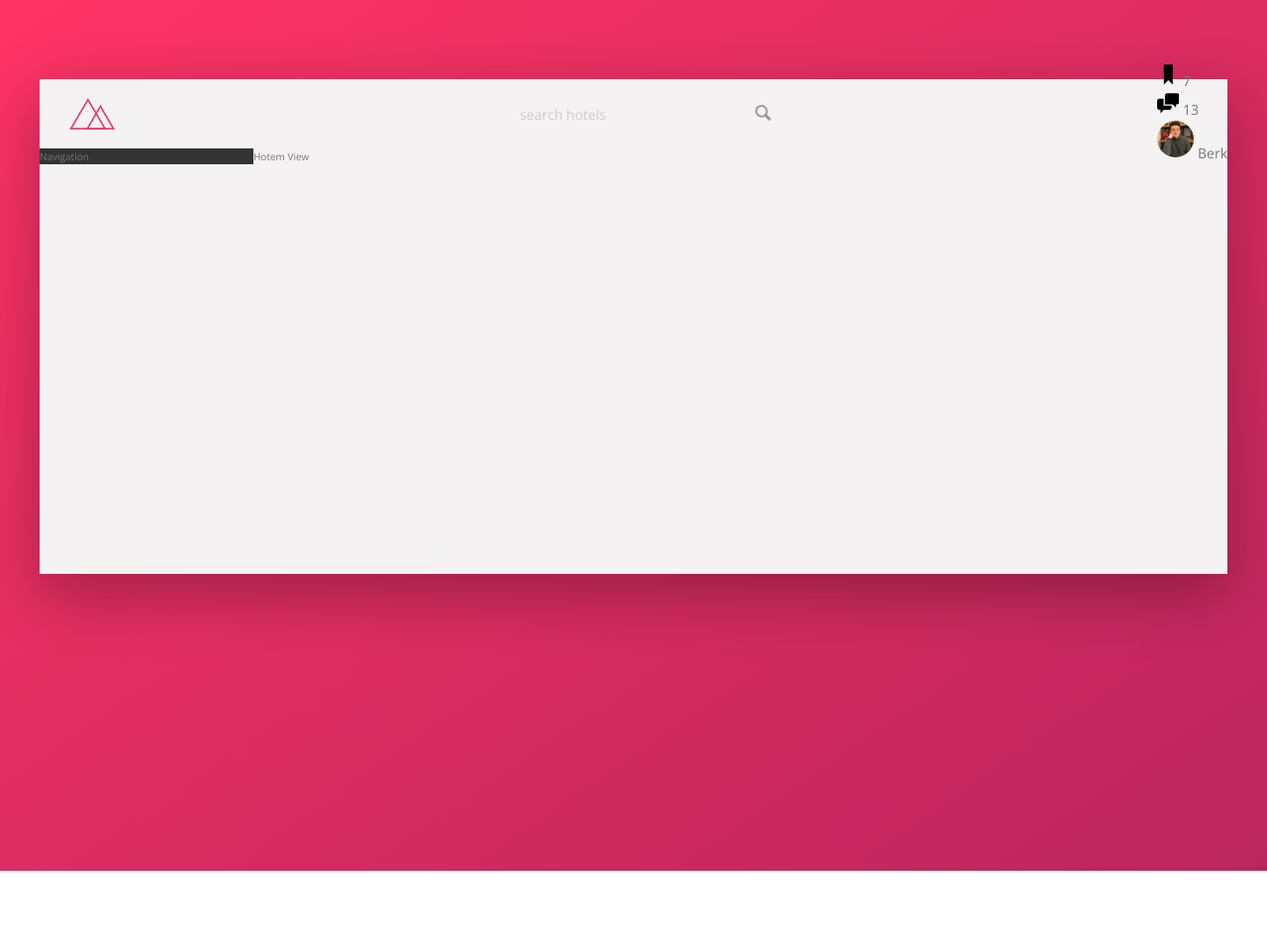
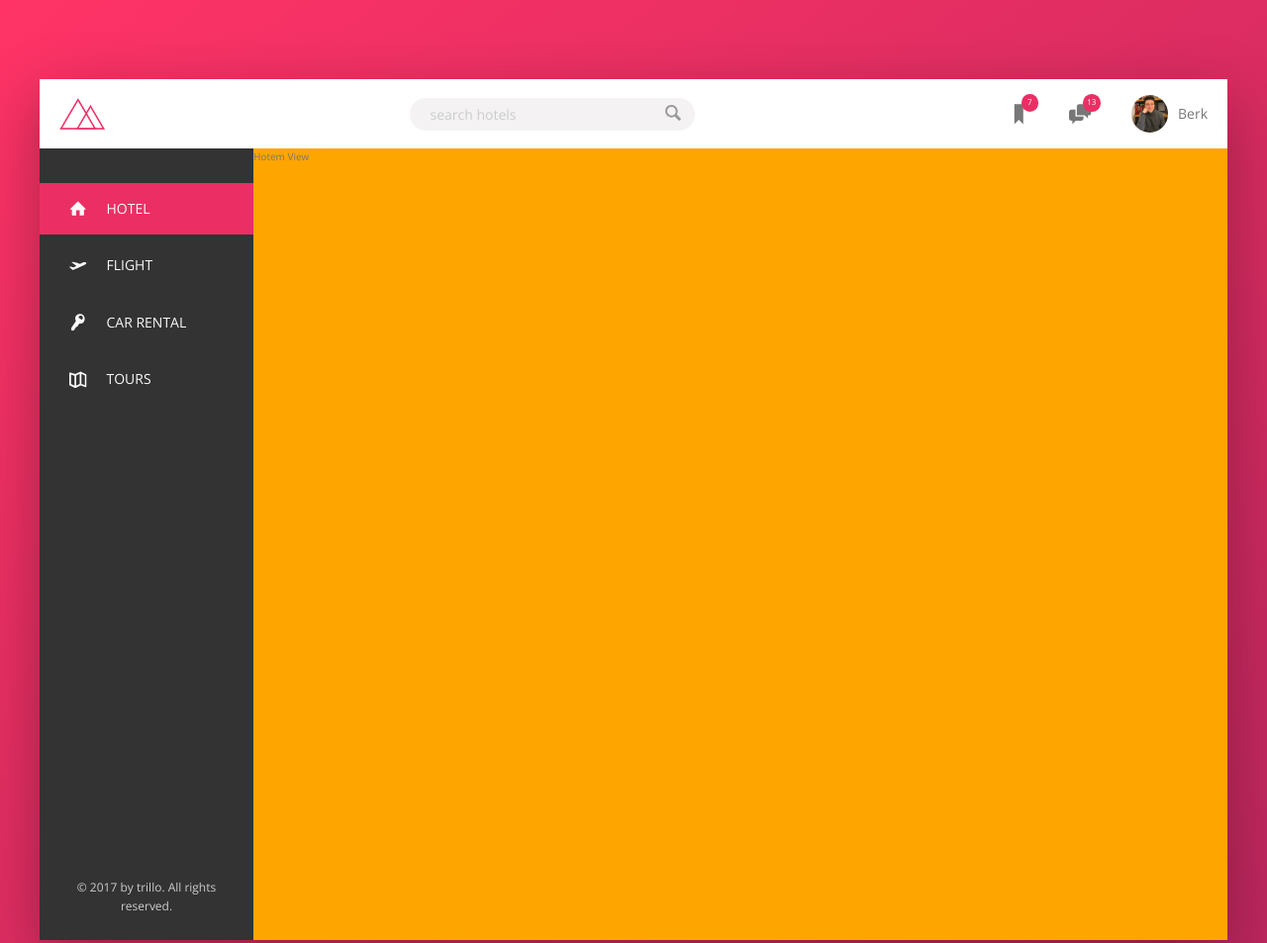
Before and after one commit to dev-berkacar/Trillo, a website: page index.html in a window 1280 px wide. Shown: the top 953 px of the page at 99% size. Before the commit the page ends 880 px from the top, so only its background shows below. Drawn offline with nearby package versions, Linux system fonts and the light colour scheme.

Commit message:
finalize header & navigation

```diff
--- a/index.html
+++ b/index.html
@@ -57,7 +57,44 @@
       </header>
 
       <div class="content">
-        <nav class="sidebar">Navigation</nav>
+        <nav class="sidebar">
+          <ul class="side-nav">
+            <li class="side-nav__item side-nav__item--active">
+              <a href="#" class="side-nav__link"
+                ><svg class="side-nav__icon">
+                  <use xlink:href="img/sprite.svg#icon-home"></use>
+                </svg>
+                <span>Hotel</span>
+              </a>
+            </li>
+            <li class="side-nav__item">
+              <a href="#" class="side-nav__link"
+                ><svg class="side-nav__icon">
+                  <use xlink:href="img/sprite.svg#icon-aircraft-take-off"></use>
+                </svg>
+                <span>Flight</span>
+              </a>
+            </li>
+            <li class="side-nav__item">
+              <a href="#" class="side-nav__link"
+                ><svg class="side-nav__icon">
+                  <use xlink:href="img/sprite.svg#icon-key"></use>
+                </svg>
+                <span>Car rental</span>
+              </a>
+            </li>
+            <li class="side-nav__item">
+              <a href="#" class="side-nav__link"
+                ><svg class="side-nav__icon">
+                  <use xlink:href="img/sprite.svg#icon-map"></use>
+                </svg>
+                <span>Tours</span>
+              </a>
+            </li>
+          </ul>
+
+          <div class="legal">&copy 2017 by trillo. All rights reserved.</div>
+        </nav>
         <main class="hotel-view">Hotem View</main>
       </div>
     </div>
--- a/sass/_base.scss
+++ b/sass/_base.scss
@@ -1,29 +1,9 @@
-/*
-COLORS
-
-Primary: #eb2f64
-Primary light: #FF3366
-Primary dark: #BA265D
-
-Grey light 1: #faf9f9
-Grey light 2: #f4f2f2
-Grey light 3: #f0eeee
-Grey light 4: #ccc
-
-Grey dark 1: #333
-Grey dark 2: #777
-Grey dark 3: #999
-
-
-
-*/
-
 :root {
   --color-primary: #eb2f64;
   --color-primary-light: #ff3366;
   --color-primary-dark: #ba265d;
 
-  --color-white: #fff
+  --color-white: #fff;
 
   --color-grey-light-1: #faf9f9;
   --color-grey-light-2: #f4f2f2;
@@ -35,6 +15,9 @@ Grey dark 3: #999
   --color-grey-dark-3: #999;
 
   --shadow-dark: 0 2rem 6rem rgba(0, 0, 0, 0.3);
+  --shadow-light: 0 2rem 5rem rgba(0, 0, 0, 0.06);
+
+  --line: 1px solid var(--color-grey-light-2);
 }
 
 * {
--- a/sass/_components.scss
+++ b/sass/_components.scss
@@ -1,7 +1,7 @@
 // Logo
 .logo {
   height: 3.25rem;
-  margin-left: 3rem;
+  margin-left: 2rem;
 }
 
 // Search Box
@@ -60,25 +60,120 @@
 }
 // User Navigation
 .user-nav {
+  align-self: stretch;
+  display: flex;
+  align-items: center;
+
+  & > * {
+    padding: 0 2rem;
+    cursor: pointer;
+    height: 100%;
+    display: flex;
+    align-items: center;
+  }
+
+  & > *:hover {
+    background-color: var(--color-grey-light-2);
+  }
+
   &__icon-box {
+    position: relative;
   }
 
   &__icon {
     height: 2.25rem;
     width: 2.25rem;
+    fill: var(--color-grey-dark-2);
   }
 
   &__notification {
-  }
+    font-size: 0.8rem;
+    height: 1.75rem;
+    width: 1.75rem;
+    border-radius: 50%;
+    background-color: var(--color-primary);
+    color: var(--color-white);
+    position: absolute;
+    top: 1.5rem;
+    right: 1.1rem;
 
-  &__user {
+    display: flex;
+    justify-content: center;
+    align-items: center;
   }
 
   &__user-photo {
     height: 3.75rem;
     border-radius: 50%;
+    margin-right: 1rem;
+  }
+}
+
+// Side Navigation
+.side-nav {
+  font-size: 1.4rem;
+  list-style: none;
+  margin-top: 3.5rem;
+
+  &__item {
+    position: relative;
+
+    &:not(:last-child) {
+      margin-bottom: 0.5rem;
+    }
   }
 
-  &__user-name {
+  &__item::before {
+    content: "";
+    position: absolute;
+    top: 0;
+    left: 0;
+    height: 100%;
+    width: 3px;
+    background-color: var(--color-primary);
+    transform: scaleY(0);
+    // transform-origin: bottom;
+    transition: transform 0.2s, width 0.4s cubic-bezier(1, 0, 0, 1) 0.2s,
+      background-color 0.1s; // second argument is delay time;
+  }
+
+  &__item:hover::before,
+  &__item--active::before {
+    transform: scaleY(1);
+    width: 100%;
+  }
+
+  &__item:active::before {
+    background-color: var(--color-primary-light);
+  }
+
+  &__link {
+    display: flex;
+    align-items: center;
+    position: relative;
+    z-index: 10; // z-index only works if position is specified
+  }
+
+  &__link:link,
+  &__link:visited {
+    color: var(--color-grey-light-1);
+    text-decoration: none;
+    text-transform: uppercase;
+    padding: 1.5rem 3rem;
+  }
+
+  &__icon {
+    width: 1.75rem;
+    height: 1.75rem;
+    margin-right: 2rem;
+    fill: currentColor;
   }
 }
+
+// Legal Text
+.legal {
+  font-size: 1.2rem;
+  text-align: center;
+  padding: 2.5rem;
+  color: var(--color-grey-light-4);
+}
--- a/sass/_layout.scss
+++ b/sass/_layout.scss
@@ -1,7 +1,7 @@
 .container {
   max-width: 120rem;
   margin: 8rem auto;
-  background-color: var(--color-grey-light-2);
+  background-color: var(--color-grey-light-1);
   box-shadow: var(--shadow-dark);
 
   min-height: 50rem;
@@ -24,13 +24,17 @@
 
 .sidebar {
   background-color: var(--color-grey-dark-1);
-
+  display: flex;
+  flex-direction: column;
+  justify-content: space-between;
   /* Three values: flex-grow | flex-shrink | flex-basis */
   flex: 0 0 18%;
 }
 
 .hotel-view {
   background-color: var(--color-white);
+  background-color: orange;
+  height: 80rem; //test
 
   flex: 1;
 }
```
Also changed, not shown: css/styles.css, 1 other file.
